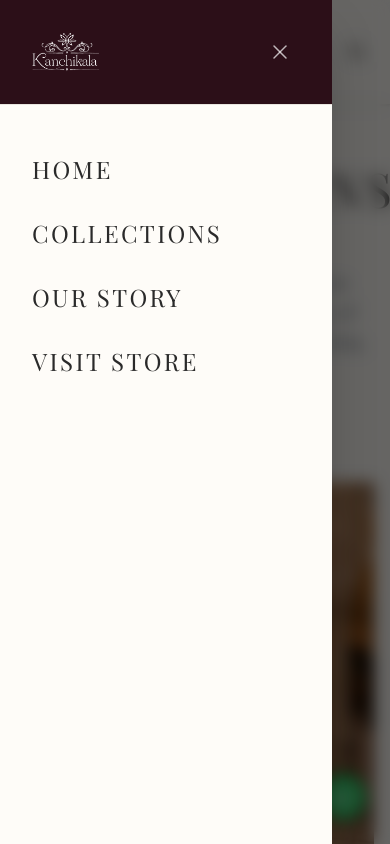
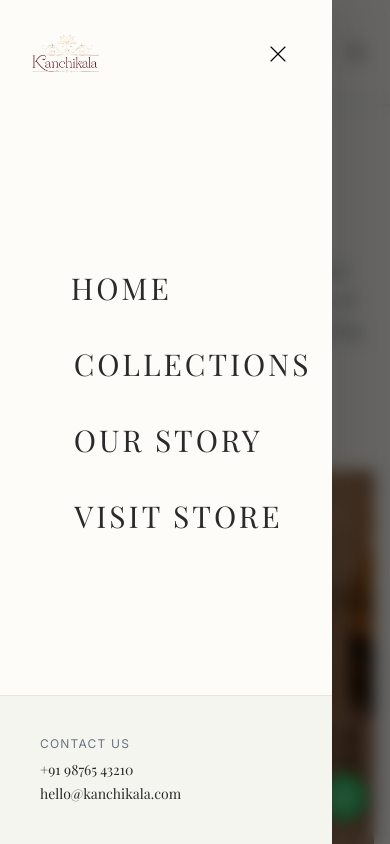
Before and after one commit to Ishan2220/Kanchikala, a React (Vite) app: page /collections in a window 390 px wide. Both pictures are taken after a click on the button 36 px from the left and 52 px from the top of the page. Shown: the top 844 px of the page. Built offline with nearby package versions, Linux system fonts and the light colour scheme.

Commit message:
Fix UI issues: Collections spelling, image, and redesign sidebar

```diff
--- a/src/components/Header.tsx
+++ b/src/components/Header.tsx
@@ -102,31 +102,47 @@ export function Header() {
               initial={{ x: "-100%" }}
               animate={{ x: 0 }}
               exit={{ x: "-100%" }}
-              transition={{ duration: 0.7, ease: [0.76, 0, 0.24, 1] }}
-              className="fixed top-0 left-0 bottom-0 w-[85vw] sm:w-[400px] bg-[#FEFCF8] z-[70] flex flex-col shadow-2xl"
+              transition={{ duration: 0.8, ease: [0.76, 0, 0.24, 1] }}
+              className="fixed top-0 left-0 bottom-0 w-[85vw] sm:w-[450px] bg-[#FEFCF8] z-[70] flex flex-col shadow-[20px_0_40px_rgba(0,0,0,0.1)]"
             >
-              <div className="p-8 flex justify-between items-center border-b border-[#E8E5DF] bg-[#2C0F18]">
+              <div className="p-8 flex justify-between items-center bg-[#FEFCF8]">
                 <img
                   src="/images/logo-couture.webp"
                   alt="KanchiKala"
-                  className="h-10 w-auto object-contain brightness-0 invert"
-                  style={{ filter: 'brightness(0) invert(1) sepia(1) hue-rotate(330deg) saturate(3) brightness(1.2)' }}
+                  className="h-10 w-auto object-contain"
                 />
                 <button
                   onClick={() => setMobileMenuOpen(false)}
-                  className="p-2 text-white/70 hover:text-[#E7D6B6] transition-colors"
+                  className="p-2 text-black hover:text-[#D4AF37] transition-colors"
                 >
-                  <svg width="24" height="24" viewBox="0 0 24 24" fill="none" stroke="currentColor" strokeWidth="1.5" strokeLinecap="round" strokeLinejoin="round">
+                  <svg width="28" height="28" viewBox="0 0 24 24" fill="none" stroke="currentColor" strokeWidth="1" strokeLinecap="round" strokeLinejoin="round">
                     <line x1="18" y1="6" x2="6" y2="18"></line>
                     <line x1="6" y1="6" x2="18" y2="18"></line>
                   </svg>
                 </button>
               </div>
-              <div className="flex-1 overflow-y-auto py-12 px-8 flex flex-col gap-8">
-                <Link onClick={() => setMobileMenuOpen(false)} to="/" className="text-2xl tracking-widest uppercase font-serif hover:text-[#D4AF37] transition-colors">Home</Link>
-                <Link onClick={() => setMobileMenuOpen(false)} to="/collections" className="text-2xl tracking-widest uppercase font-serif hover:text-[#D4AF37] transition-colors">Collections</Link>
-                <a onClick={() => setMobileMenuOpen(false)} href="/#heritage" className="text-2xl tracking-widest uppercase font-serif hover:text-[#D4AF37] transition-colors">Our Story</a>
-                <a onClick={() => setMobileMenuOpen(false)} href="/#visit-store" className="text-2xl tracking-widest uppercase font-serif hover:text-[#D4AF37] transition-colors">Visit Store</a>
+              <div className="flex-1 overflow-y-auto py-8 px-10 flex flex-col justify-center gap-10">
+                <Link onClick={() => setMobileMenuOpen(false)} to="/" className="group flex items-center gap-4">
+                  <span className="text-[#D4AF37] opacity-0 group-hover:opacity-100 transition-opacity text-sm font-medium">01</span>
+                  <span className="text-3xl sm:text-4xl tracking-widest uppercase font-serif text-[#2A2A2A] group-hover:text-[#D4AF37] transition-colors">Home</span>
+                </Link>
+                <Link onClick={() => setMobileMenuOpen(false)} to="/collections" className="group flex items-center gap-4">
+                  <span className="text-[#D4AF37] opacity-0 group-hover:opacity-100 transition-opacity text-sm font-medium">02</span>
+                  <span className="text-3xl sm:text-4xl tracking-widest uppercase font-serif text-[#2A2A2A] group-hover:text-[#D4AF37] transition-colors">Collections</span>
+                </Link>
+                <a onClick={() => setMobileMenuOpen(false)} href="/#heritage" className="group flex items-center gap-4">
+                  <span className="text-[#D4AF37] opacity-0 group-hover:opacity-100 transition-opacity text-sm font-medium">03</span>
+                  <span className="text-3xl sm:text-4xl tracking-widest uppercase font-serif text-[#2A2A2A] group-hover:text-[#D4AF37] transition-colors">Our Story</span>
+                </a>
+                <a onClick={() => setMobileMenuOpen(false)} href="/#visit-store" className="group flex items-center gap-4">
+                  <span className="text-[#D4AF37] opacity-0 group-hover:opacity-100 transition-opacity text-sm font-medium">04</span>
+                  <span className="text-3xl sm:text-4xl tracking-widest uppercase font-serif text-[#2A2A2A] group-hover:text-[#D4AF37] transition-colors">Visit Store</span>
+                </a>
+              </div>
+              <div className="p-10 border-t border-[#E8E5DF] bg-[#F5F5F0]">
+                <p className="text-xs tracking-widest uppercase text-gray-500 mb-2">Contact Us</p>
+                <p className="text-sm font-serif text-[#2A2A2A] mb-1">+91 98765 43210</p>
+                <p className="text-sm font-serif text-[#2A2A2A]">hello@kanchikala.com</p>
               </div>
             </motion.div>
           </>
--- a/src/pages/Collections.tsx
+++ b/src/pages/Collections.tsx
@@ -20,7 +20,7 @@ export default function Collections() {
         {/* Page Header */}
         <div className="text-center mb-24">
           <span className="text-[#D4AF37] text-sm uppercase tracking-[0.3em] font-medium mb-4 block">Our Masterpieces</span>
-          <h1 className="font-serif text-5xl md:text-7xl uppercase tracking-widest mb-6">Collections</h1>
+          <h1 className="font-serif text-3xl sm:text-5xl md:text-7xl uppercase tracking-widest mb-6 break-words">Collections</h1>
           <div className="w-16 h-[1px] bg-[#D4AF37] mx-auto mb-8"></div>
           <p className="text-gray-600 font-light leading-relaxed max-w-2xl mx-auto text-lg">
             A curation of India's finest handloom artistry. Every collection tells a story of royal heritage, meticulous craftsmanship, and timeless elegance.
@@ -36,11 +36,10 @@ export default function Collections() {
             >
               <div className="w-full md:w-1/2 aspect-[3/4] overflow-hidden group relative">
                 <Link to={`/${category.slug}`} className="relative block w-full h-full cursor-pointer">
-                  <ImageSlider
-                    images={category.images || [category.coverImage]}
-                    interval={2000}
-                    hoverToPlay={true}
-                    className="group-hover:scale-105 transition-transform duration-1000"
+                  <img
+                    src={category.coverImage}
+                    alt={category.name}
+                    className="w-full h-full object-cover group-hover:scale-105 transition-transform duration-1000"
                   />
                 </Link>
               </div>
```
